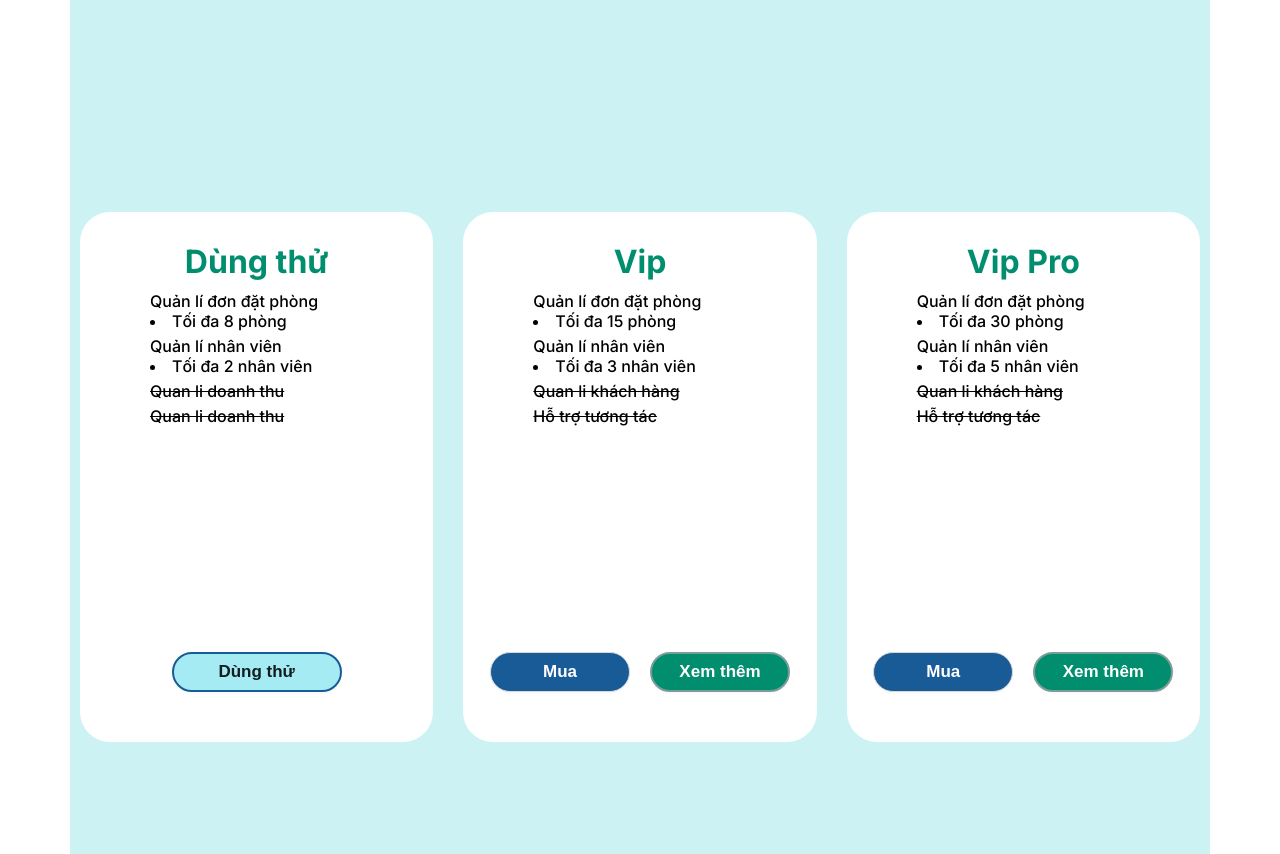
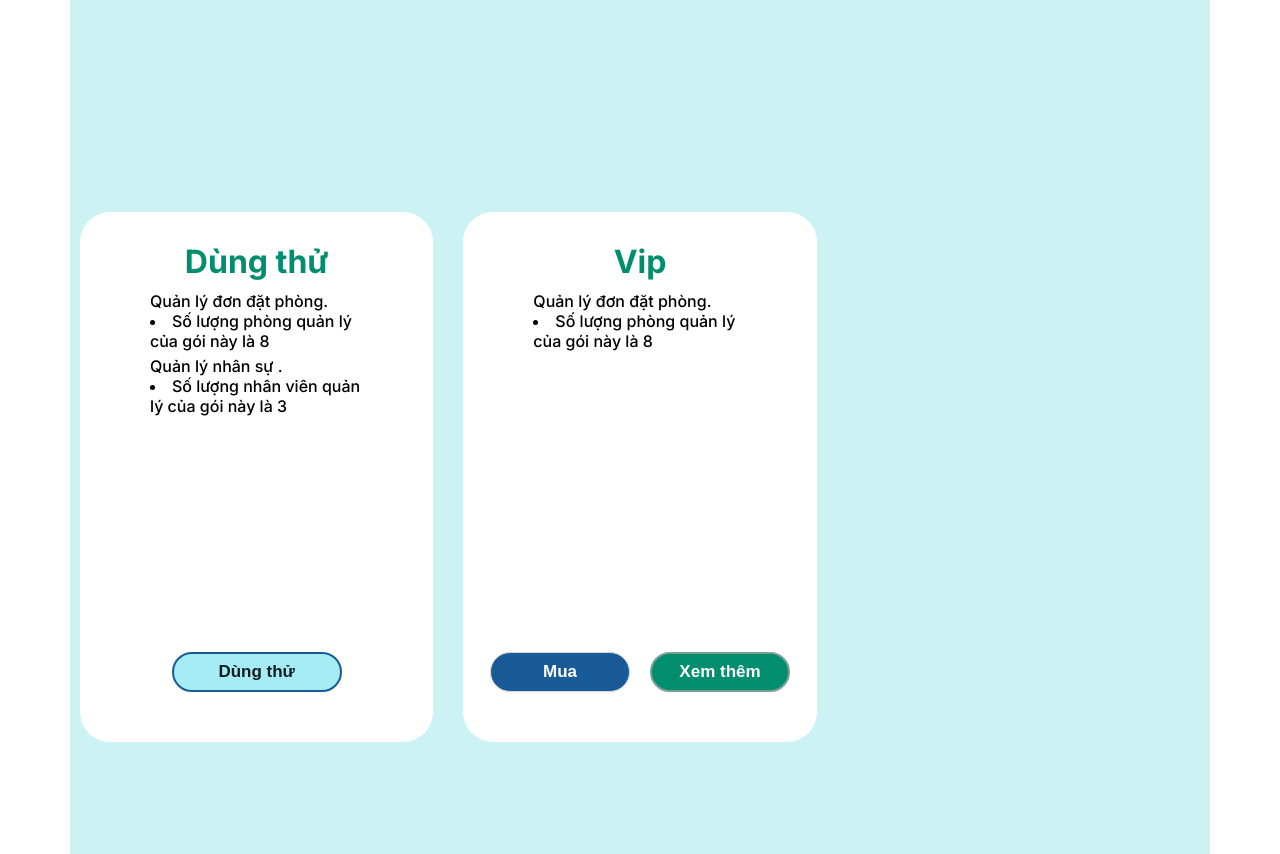
Before and after one commit to TaiNguyen00/lionscustomer, a React (Vite) app: page / in a window 1280 px wide. Shown: the part 726-1580 px from the top of the page. Built offline with nearby package versions, Linux system fonts and the light colour scheme.

Commit message:
edit Package

```diff
--- a/src/components/Package/Button/Button.jsx
+++ b/src/components/Package/Button/Button.jsx
@@ -3,15 +3,15 @@ import React from 'react'
 import style from '../style.module.scss'
 import { Button } from 'antd'
 
-const ButtonPackage = ({ Packages }) => {
+const ButtonPackage = ({ Packager }) => {
     return (
         <div className={clsx(style.button_package)}>
-            {Packages.btn ? (
-                <Button className={clsx(style.button_free)}>{Packages.button}</Button>
+            {Packager.isFreeBtn ? (
+                <Button className={clsx(style.button_free)}>{Packager.button}</Button>
             ) : (
                 <div className={clsx(style.button_group)}>
-                    <Button className={clsx(style.button_buy)}>{Packages.button}</Button>
-                    <Button className={clsx(style.button_seemode)}>{Packages.modesee}</Button>
+                    <Button className={clsx(style.button_buy)}>{Packager.button}</Button>
+                    <Button className={clsx(style.button_seemode)}>{Packager.modesee}</Button>
                 </div>
             )}
         </div>
--- a/src/components/Package/index.jsx
+++ b/src/components/Package/index.jsx
@@ -8,72 +8,84 @@ import { Swiper, SwiperSlide } from 'swiper/react';
 import 'swiper/css';
 
 const Package = () => {
-    const Packages = [
+
+    const Packager = [
         {
-            title: 'Dùng thử',
+            // title gói
+            id: 0,
+            title: "Dùng thử",
+            imgUrlPakage: "imgsUrl",
+            button: 'Dùng thử',
+
+            options: [
+                {
+                    id: 0,
+                    titleOption: "Quản lý đơn đặt phòng.",
+                    descOption: {
+                        label: "Số lượng phòng quản lý của gói này là",
                         quantityRoom: 8,
-            quantityStaff: 2,
-            btn: true,
-            limit: [
-                'Quan li doanh thu',
-                'Quan li doanh thu',
-            ],
-            button: 'Dùng thử'
+                    },
                 },
                 {
-            title: 'Vip',
-            quantityRoom: 15,
-            quantityStaff: 3,
-            btn: false,
-            limit: [
-                'Quan li khách hàng',
-                'Hỗ trợ tương tác',
+                    id: 0,
+                    titleOption: "Quản lý nhân sự .",
+                    descOption: {
+                        label: "Số lượng nhân viên quản lý của gói này là",
+                        quantityRoom: 3,
+                    },
+                },
             ],
+            isFreeBtn: true, // Đặt giá trị boolean ở đây, ví dụ: true
+        },
+
+        {
+            // title gói
+            id: 1,
+            title: "Vip",
+            imgUrlPakage: "imgsUrl",
             button: 'Mua',
-            modesee: 'Xem thêm'
+            modesee: 'Xem thêm',
+            options: [
+                {
+                    id: 0,
+                    titleOption: "Quản lý đơn đặt phòng.",
+                    descOption: {
+                        label: "Số lượng phòng quản lý của gói này là",
+                        quantityRoom: 8,
                     },
-        {
-            title: 'Vip Pro',
-            quantityRoom: 30,
-            quantityStaff: 5,
-            btn: false,
-            limit: [
-                'Quan li khách hàng',
-                'Hỗ trợ tương tác',
+                },
             ],
-            button: 'Mua',
-            modesee: 'Xem thêm'
+            isFreeBtn: false, // Đặt giá trị boolean ở đây, ví dụ: true
+
+            // Đặt giá trị boolean ở đây, ví dụ: true
         },
-    ]
+    ];
+
     return (
         <>
-            {/* danh cho pc  */}
+            {/* danh cho pc */}
             <div className={clsx(style.container)}>
-                {Packages.map((pk, inx) => (
+                {Packager.map((pk, inx) => (
                     <div key={inx} className={clsx(style.package)}>
                         <h1 className={clsx(style.title)}>{pk.title}</h1>
-                        <div className={clsx(style.package_info)}>
-                            <span>Quản lí đơn đặt phòng</span>
+                        {pk.options ? (
+                            pk.options.map((item, index) => ( // Thay đổi 'limit' thành 'options'
+                                <div className={clsx(style.package_info)} key={index}>
+                                    <span>{item.titleOption}</span>
                                     <li className={clsx(style.package_info_text)}>
-                                Tối đa {pk.quantityRoom} phòng
+                                        {item.descOption.label} {item.descOption.quantityRoom}
                                     </li>
-                            <span>Quản lí nhân viên</span>
-                            <li className={clsx(style.package_info_text)}>
-                                Tối đa {pk.quantityStaff} nhân viên
-                            </li>
-                            {pk.limit ? (
-                                pk.limit.map((item, index) => (
-                                    <li className={clsx(style.package_limit)} key={index}>{item}</li>
+                                    {/* Tiếp tục thêm các mục khác ở đây nếu cần */}
+                                </div>
                             ))
                         ) : null}
-                        </div>
-                        <ButtonPackage Packages={pk} />
+                        <ButtonPackage Packager={pk} />
                     </div>
                 ))}
             </div>
             {/* ket thuc */}
 
-            {/* danh cho mobie  */}
+            {/* danh cho mobie */}
             <div className={clsx(style.container_mobie)}>
                 <Swiper className={clsx(style.swiperr)}
                     spaceBetween={50}
@@ -81,28 +93,22 @@ const Package = () => {
                     onSlideChange={() => console.log('slide change')}
                     onSwiper={(swiper) => console.log(swiper)}
                 >
-                    {Packages.map((pk, inx) => (
+                    {Packager.map((pk, inx) => (
                         <SwiperSlide className={clsx(style.swiper)} key={inx}>
                             <div className={clsx(style.package)}>
                                 <h1 className={clsx(style.title)}>{pk.title}</h1>
-                                <div className={clsx(style.package_info)}>
-                                    <span>Quản lí đơn đặt phòng</span>
+                                {pk.options ? (
+                                    pk.options.map((item, index) => ( // Thay đổi 'limit' thành 'options'
+                                        <div className={clsx(style.package_info)} key={index}>
+                                            <span>{item.titleOption}</span>
                                             <li className={clsx(style.package_info_text)}>
-                                        Tối đa {pk.quantityRoom} phòng
+                                                {item.descOption.label} {item.descOption.quantityRoom}
                                             </li>
-                                    <span>Quản lí nhân viên</span>
-                                    <li className={clsx(style.package_info_text)}>
-                                        Tối đa {pk.quantityStaff} nhân viên
-                                    </li>
-                                    {pk.limit ? (
-                                        pk.limit.map((item, index) => (
-                                            <li className={clsx(style.package_limit)} key={index}>
-                                                {item}
-                                            </li>
+                                            {/* Tiếp tục thêm các mục khác ở đây nếu cần */}
+                                        </div>
                                     ))
                                 ) : null}
-                                </div>
-                                <ButtonPackage Packages={pk} />
+                                <ButtonPackage Packager={pk} />
                             </div>
                         </SwiperSlide>
                     ))}
```
Lines whose indentation alone changed are shown as unchanged.
